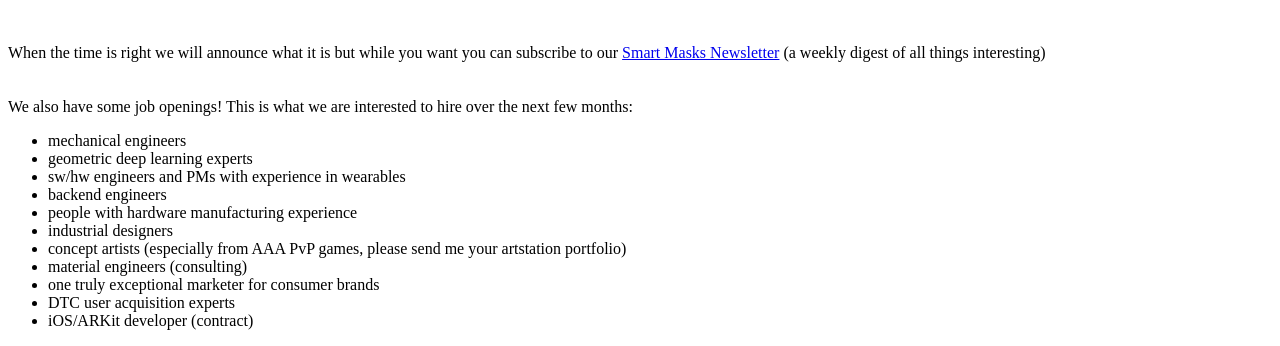
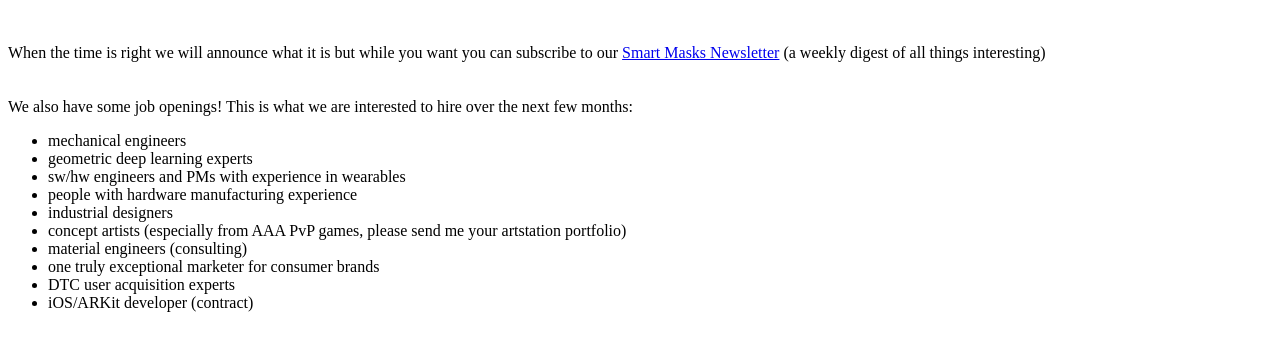
Before and after one commit to lionsaresmarter/undead.github.io, a plain HTML site: page index.html in a window 1280 px wide. Shown: the top 346 px of the page. Drawn offline with Linux system fonts and the light colour scheme.

Commit message:
newsletter

```diff
--- a/index.html
+++ b/index.html
@@ -12,7 +12,6 @@ We also have some job openings! This is what we are interested to hire over the
 <li> mechanical engineers</li>
 <li> geometric deep learning experts</li>
 <li> sw/hw engineers and PMs with experience in wearables</li>
-<li> backend engineers</li>
 <li> people with hardware manufacturing experience</li>
 <li> industrial designers</li>
 <li> concept artists (especially from AAA PvP games, please send me your artstation portfolio)</li>
```
